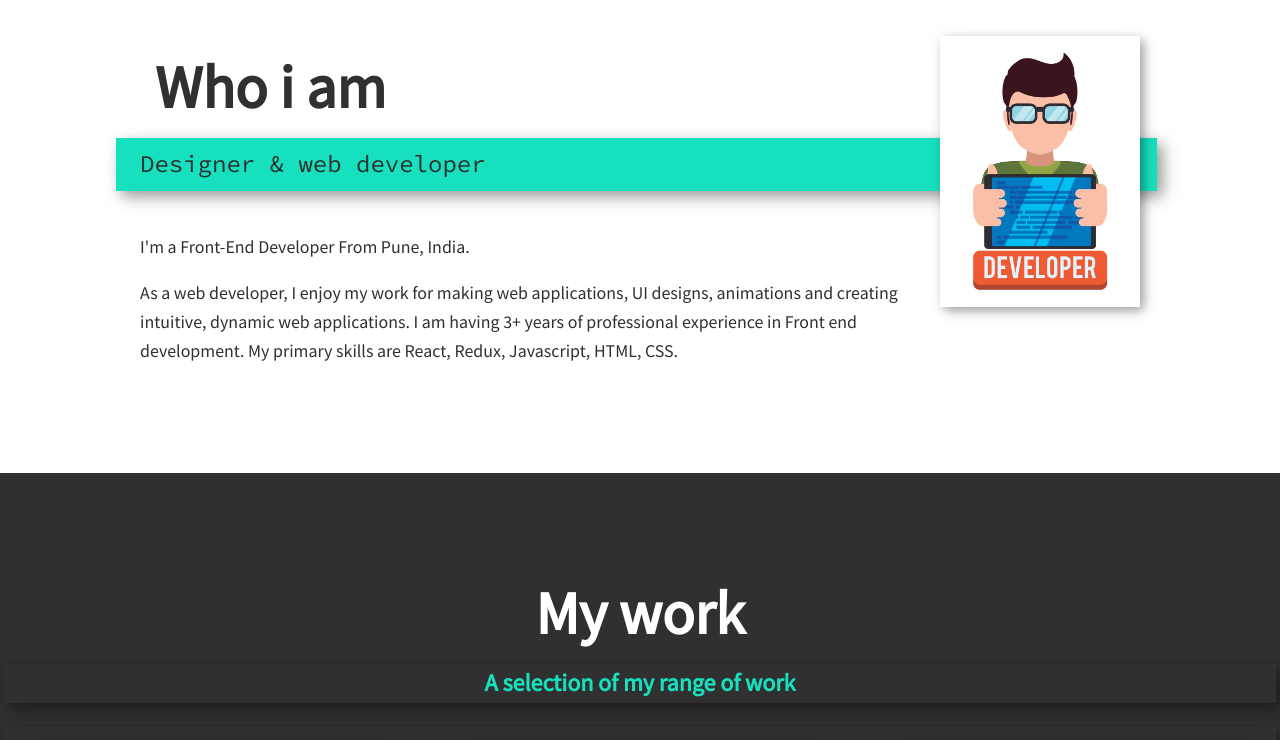
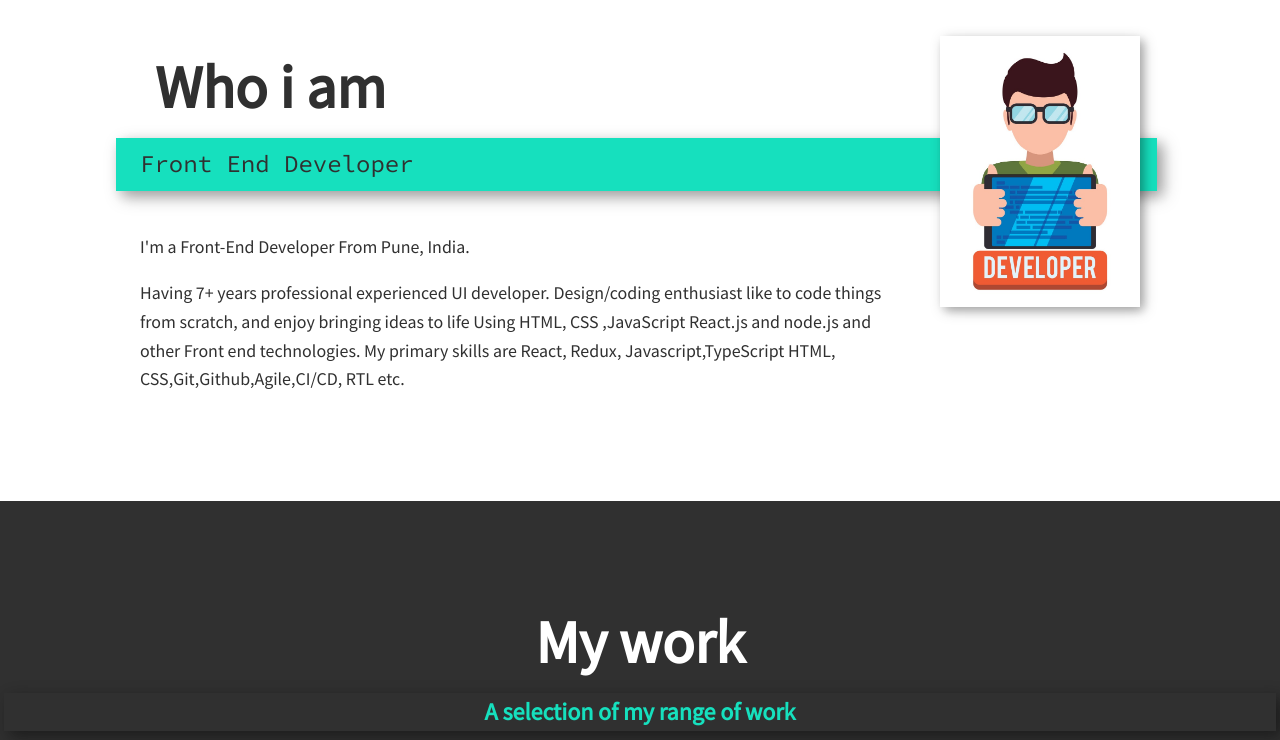
Before and after one commit to Nishant271/Portfolio, a plain HTML site: page index.html in a window 1280 px wide. Shown: the part 1260-2000 px from the top of the page. Drawn offline with Linux system fonts and the light colour scheme; a web font is replaced by a local one.

Commit message:
Update index.html

```diff
--- a/index.html
+++ b/index.html
@@ -87,11 +87,11 @@
 <!-- About Me -->
 <section class="about_me" id="about">
 <h2 class="section_title section_title_about">Who i am</h2>
-<p class="section_subtitle section_subtitle_about">Designer & web developer</p>
+<p class="section_subtitle section_subtitle_about">Front End Developer</p>
 
 <div class="aboutme_body">
     <p>I'm a Front-End Developer From Pune, India. </p>
-    <p>As a web developer, I enjoy my work for making web applications, UI designs, animations and creating intuitive, dynamic web applications. I am having 3+ years of professional experience in Front end development. My primary skills are React, Redux, Javascript, HTML, CSS.</p>
+    <p> Having 7+ years professional experienced UI developer. Design/coding enthusiast like to code things from scratch, and enjoy bringing ideas to life Using HTML, CSS ,JavaScript  React.js and node.js and other Front end technologies. My primary skills are React, Redux, Javascript,TypeScript HTML, CSS,Git,Github,Agile,CI/CD, RTL etc.</p>
 </div>
 <img src="img/developer.jpg" alt="" class="about_me_img">
 </section>
@@ -137,7 +137,7 @@
         <li class="social_list_item"><a  class="social_list_link" href="#"><i class="fab fa-twitter"></i></a></li>
         <li class="social_list_item"><a  class="social_list_link" href="#"><i class="fab fa-linkedin"></i></a></li>
     </ul>
-    <p>All right reserved @2020</p>
+    <p>All right reserved @2023</p>
 </footer>
 <script type="text/javascript" src="App.js"></script>
 
```
